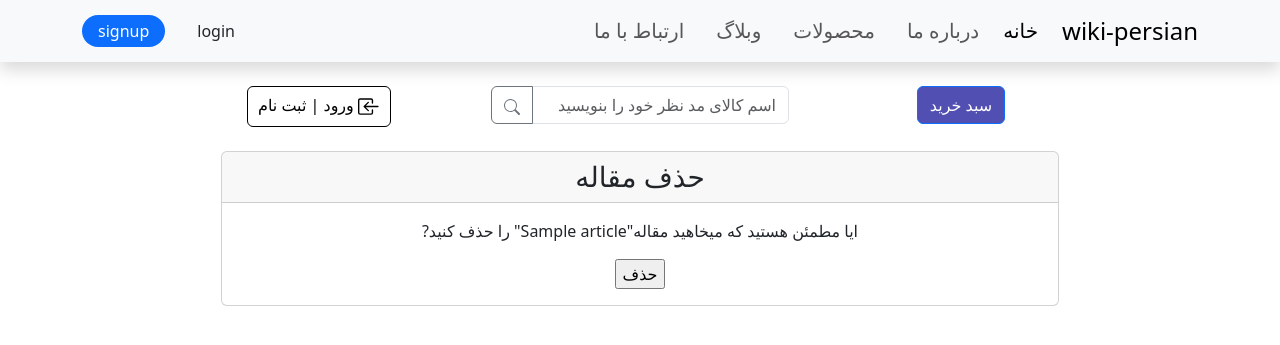
After one commit to javadhoseinzde/wiki_persian, a Django app: a page that uses wiki_persian/templates/blog/article-delete.html in a window 1280 px wide. The commit adds this page. Shown: the top 345 px of the page. Run offline with Django 3.2, Linux system fonts and the light colour scheme; a user stored in the database is signed in; tables that the repository leaves empty hold one stand-in row (values such as "Sample post"); parts of the project's set-up code (start-up, migrations or seed data) failed here and were passed over; some libraries are stand-ins or nearby versions.

Commit message:
add article update and delete feature Update readme.md for run celery

```diff
--- a/wiki_persian/blog/urls.py
+++ b/wiki_persian/blog/urls.py
@@ -1,9 +1,14 @@
 from django.urls import path
-from .views import ArticleList, ArticleDetail, ArticleCreate
+from .views import ArticleList, ArticleDetail,  \
+    ArticleCreate, ArticleUpdate, ArticleDelete
 app_name = "blog"
 urlpatterns = [
     path("", ArticleList.as_view(), name="home"),
     path("<slug:slug>", ArticleDetail.as_view(), name="detail"),
     path("create-article/", ArticleCreate.as_view(), name="create_article"),
+    path("updates/<slug:slug>", ArticleUpdate.as_view(), name="update"),
+    path("delete/<slug:slug>", ArticleDelete.as_view(), name="delete"),
+
+
 
 ]
--- a/wiki_persian/blog/views.py
+++ b/wiki_persian/blog/views.py
@@ -1,11 +1,14 @@
 from typing import Any
+from django.db import models
 # from django.forms.models import BaseModelForm
 # from django.http import HttpResponse
-from django.urls import reverse_lazy
+from django.urls import reverse_lazy, reverse
 from django.db.models.query import QuerySet
-from django.shortcuts import render, get_object_or_404
+from django.http import HttpResponseRedirect
+from django.shortcuts import render, get_object_or_404, redirect
 from .models import Article, Category
-from django.views.generic import ListView, DetailView, CreateView
+from django.views.generic import ListView, DetailView \
+			,CreateView, UpdateView, DeleteView
 # from wiki_persian.users.models import Profile
 from django.utils.decorators import method_decorator
 from wiki_persian.blog.decorator import check_permission
@@ -39,9 +42,27 @@ class ArticleDetail(DetailView):
 		return queryset
 
 
-
 @method_decorator(check_permission, name='dispatch')
 class ArticleCreate(FormValidMixin,FieldsMixin,CreateView):
 	model = Article
 	template_name = "blog/create-article.html"
 	success_url = reverse_lazy("users:profile")
+
+
+
+class ArticleUpdate(UpdateView):
+	model = Article
+	fields = ("title", "slug", "desctiption", "thumbnail", "category")
+	template_name = "blog/create-article.html"
+
+	def get_queryset(self, *args, **kwargs):
+		slug = self.kwargs.get("slug")
+		return Article.objects.filter(user=self.request.user, slug=slug)
+
+class ArticleDelete(DeleteView):
+	model = Article
+	template_name = "blog/article-delete.html"
+	success_url = reverse_lazy("blog:home")
+	def get_queryset(self,*args, **kwargs) -> QuerySet[Any]:
+		slug = self.kwargs.get("slug")
+		return Article.objects.filter(user=self.request.user, slug=slug)
--- /dev/null
+++ b/wiki_persian/templates/blog/article-delete.html
@@ -0,0 +1,23 @@
+{% extends "base.html" %}
+{% block title %} حذف مقاله {% endblock %}
+
+{% block title-safhe %} حذف مقاله {% endblock %}
+{% block content %}
+<div class="col-md-8 text-center  mx-auto mt-4">
+    <!-- general form elements -->
+    <div class="card card-danger">
+        <div class="card-header">
+            <h3 class="card-title mb-0 float-left">{% block title-meta %}حذف مقاله {% endblock %}</h3>
+        </div>
+
+        <form method="post">{% csrf_token %}
+            <div class="card-body">
+
+            <p>ایا مطمئن هستید که میخاهید مقاله"{{ object }}" را حذف کنید?</p>
+            {{ form }}
+            <input type="submit" value="حذف">
+            </div>
+        </form>
+  </div>
+</div>
+{% endblock %}
--- a/wiki_persian/templates/blog/article_list.html
+++ b/wiki_persian/templates/blog/article_list.html
@@ -19,7 +19,7 @@
                     <a href="{% url 'blog:detail' Article.slug %}">
                     <div class="card-body">
                     <h5 class="card-title">{{ Article.title }}</h5>
-                    <p class="card-text">{{Article.desctiption}}</p>
+                    <p class="card-text">{{Article.desctiption|truncatewords:10}}</p>
                     <p class="card-text"><small class="text-body-secondary">{{Article.updated_at}}</small></p>
                     </div>
                 </a>
```
Also changed, not shown: wiki_persian/templates/blog/article_detail.html (+15 -1 lines), README.md, wiki_persian/tasks/tasks.py (line endings or trailing spaces).
